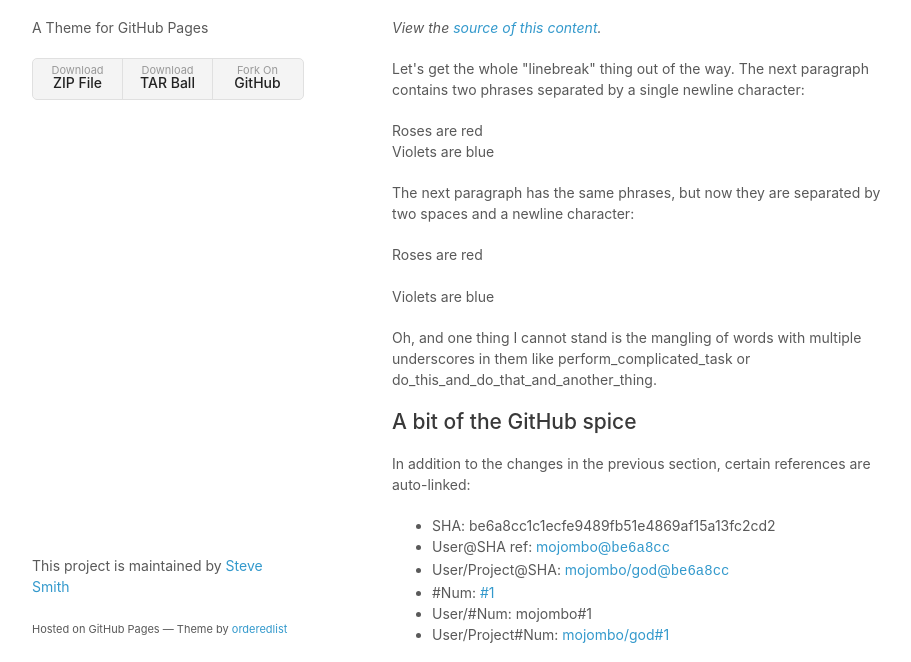
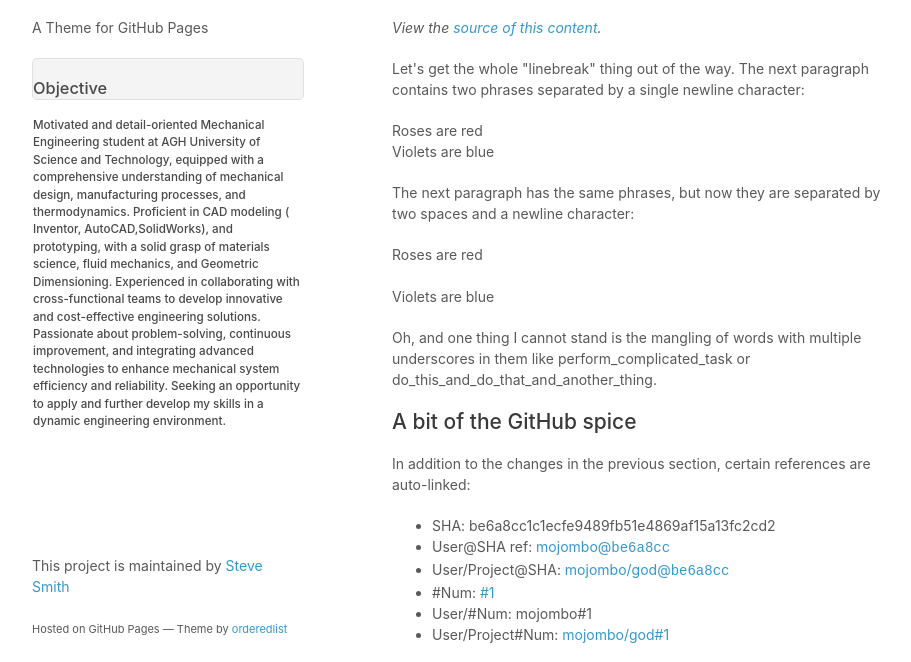
Before and after one commit to usef-rezk/CV, a plain HTML site: page index.html in a window 1280 px wide. Shown: the part 92-754 px from the top of the page, without its empty margins (178-1089 px from the left). Drawn offline with Linux system fonts and the light colour scheme.

Commit message:
Update index.html

```diff
--- a/index.html
+++ b/index.html
@@ -18,9 +18,9 @@
         <h1>Youssef Rezk</h1>
         <p>A Theme for GitHub Pages</p>
         <ul>
-          <li><a href="https://github.com/orderedlist/minimal/zipball/master">Download <strong>ZIP File</strong></a></li>
-          <li><a href="https://github.com/orderedlist/minimal/tarball/master">Download <strong>TAR Ball</strong></a></li>
-          <li><a href="http://github.com/orderedlist/minimal">Fork On <strong>GitHub</strong></a></li>
+          <p><h3>Objective</h3></p>
+          <p><h5>Motivated and detail-oriented Mechanical Engineering student at AGH University of Science and Technology, equipped with a comprehensive understanding of mechanical design, manufacturing processes, and thermodynamics. Proficient in CAD modeling ( Inventor, AutoCAD,SolidWorks), and prototyping, with a solid grasp of materials science, fluid mechanics, and Geometric Dimensioning. Experienced in collaborating with cross-functional teams to develop innovative and cost-effective engineering solutions. Passionate about problem-solving, continuous improvement, and integrating advanced technologies to enhance mechanical system efficiency and reliability. Seeking an opportunity to apply and further develop my skills in a dynamic engineering environment.
+</h5></p>
         </ul>
       </header>
       <section>
```
